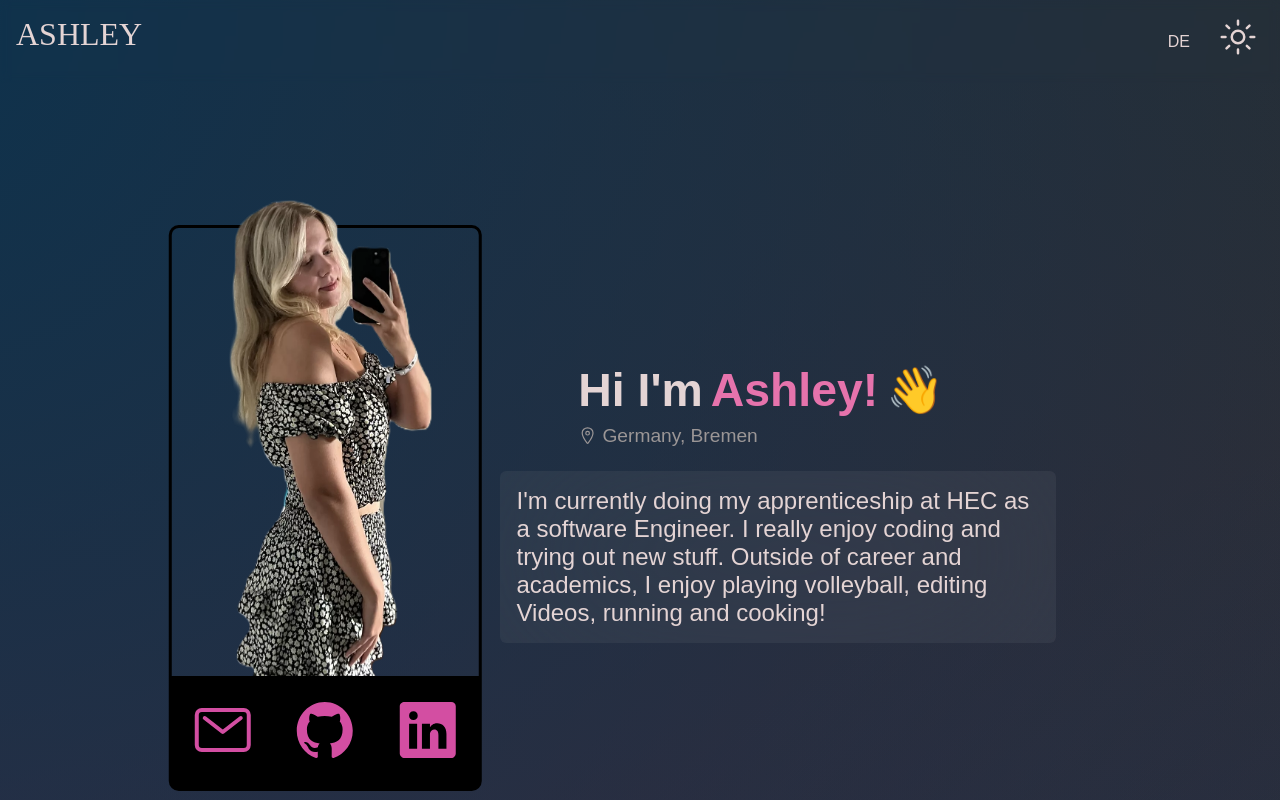
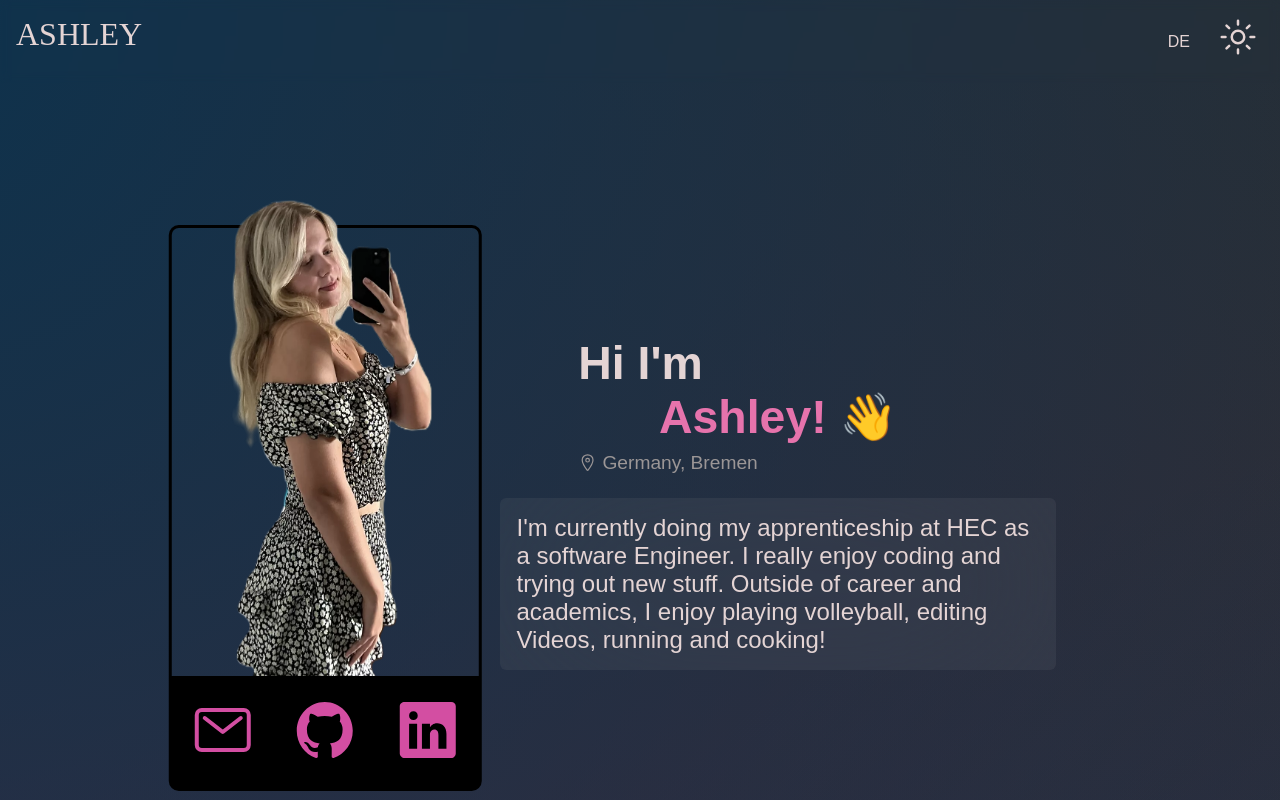
Before and after one commit to leaa321/lea321.github.io, a React (Vite) app: page / in a window 1280 px wide. Shown: the top 800 px of the page. Built offline with nearby package versions, Linux system fonts and the light colour scheme; a web font is replaced by a local one.

Commit message:
fixed greeting

```diff
--- a/src/style/start.scss
+++ b/src/style/start.scss
@@ -22,10 +22,15 @@
       align-items: center;
 
       h1 {
+        margin: auto;
+        gap: 0.5rem;
         align-items: center;
-        margin: auto;
         display: flex;
-        gap: 0.5rem;
+        justify-content: center;
+
+        .greeting {
+          display: flex;
+        }
 
         .name {
           color: var(--accent-color);
@@ -165,6 +170,17 @@
     padding-top: 0rem;
     margin: auto;
 
+    .text-container {
+
+      .text-box-title {
+        h1 {
+          margin: auto;
+          gap: 0.5rem;
+          display: block;
+        }
+      }
+    }
+
     .image-container {
       height: 70%;
 
```
